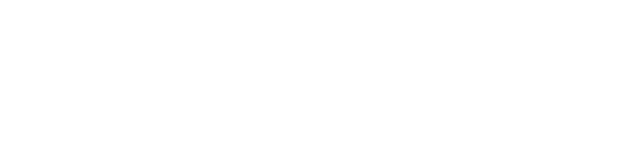
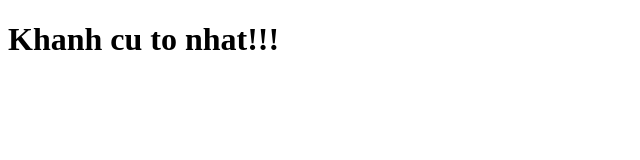
Before and after one commit to OriginalNVK/NM-CNPM-QLKS, a plain HTML site: page index.html in a window 1280 px wide. Shown: the whole page, without its empty margins (0-640 px from the left). Drawn offline with Linux system fonts and the light colour scheme.

Commit message:
test commit

```diff
--- a/index.html
+++ b/index.html
@@ -5,5 +5,7 @@
     <meta name="viewport" content="width=device-width, initial-scale=1.0" />
     <title>Document</title>
   </head>
-  <body></body>
+  <body>
+    <h1>Khanh cu to nhat!!!</h1>
+  </body>
 </html>
```
